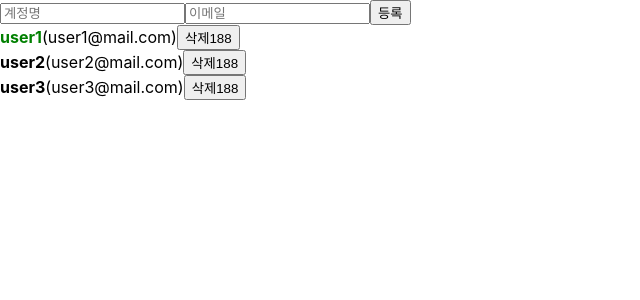
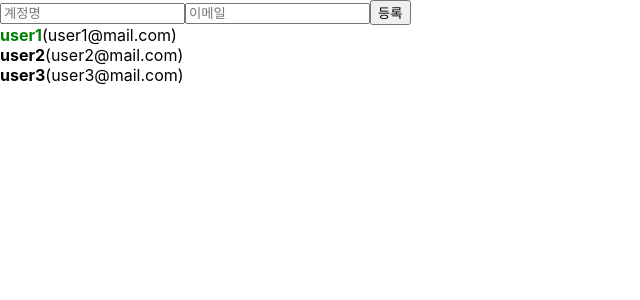
Before and after one commit to pcft9507/begin-react, a React (Create React App) app: page / in a window 1280 px wide. Shown: the top 300 px of the page, without its empty margins (0-640 px from the left). Built offline with nearby package versions, Linux system fonts and the light colour scheme.

Commit message:
버튼주석

```diff
--- a/src/UserList.js
+++ b/src/UserList.js
@@ -14,7 +14,7 @@ function User({user, onRemove, onToggle }) {
         {username}
       </b>
       <span>({email})</span>
-      <button onClick={() => onRemove(id)} >삭제188</button>
+      {/* <button onClick={() => onRemove(id)} >삭제188</button> */}
     </div>
   )
 }
```
